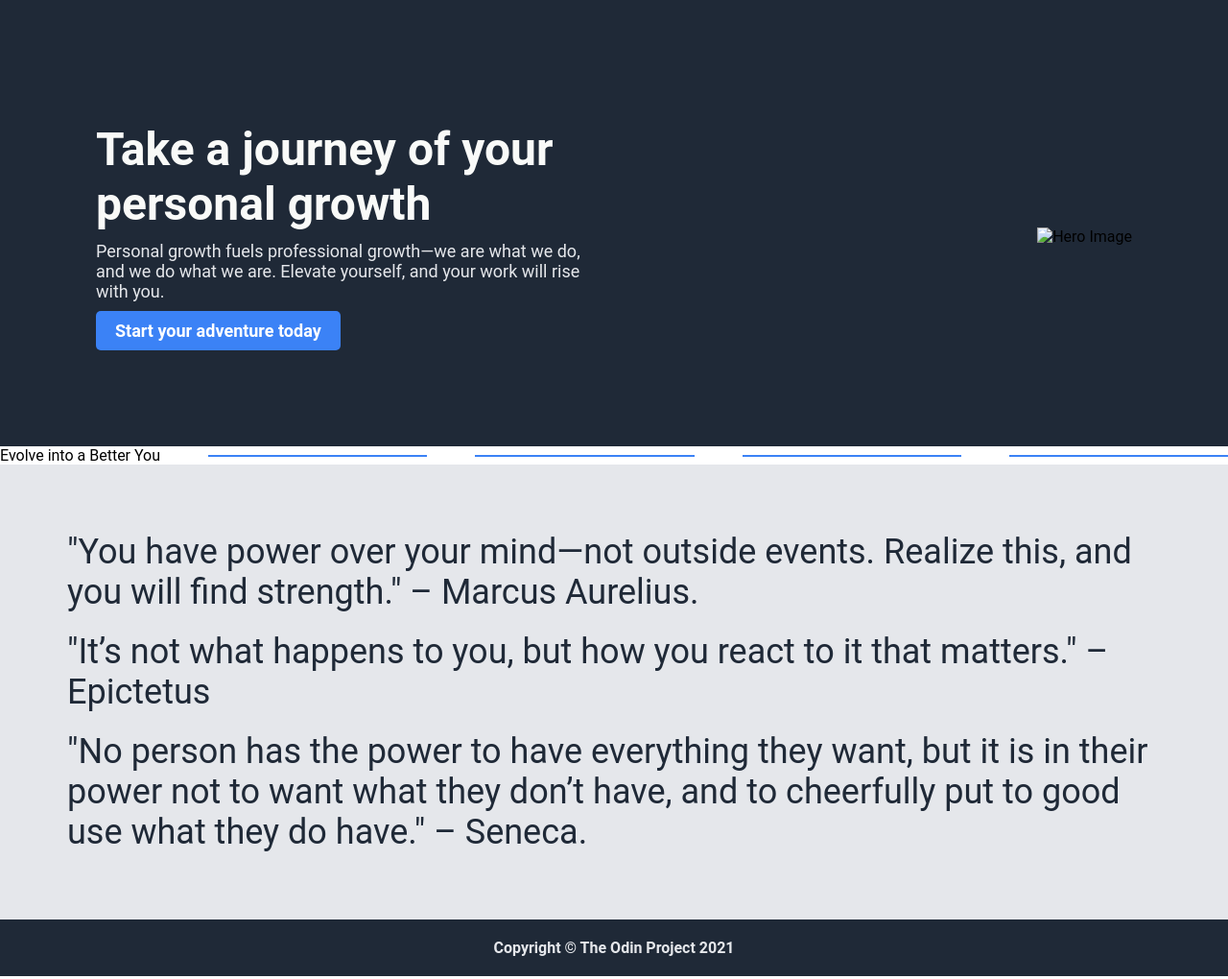
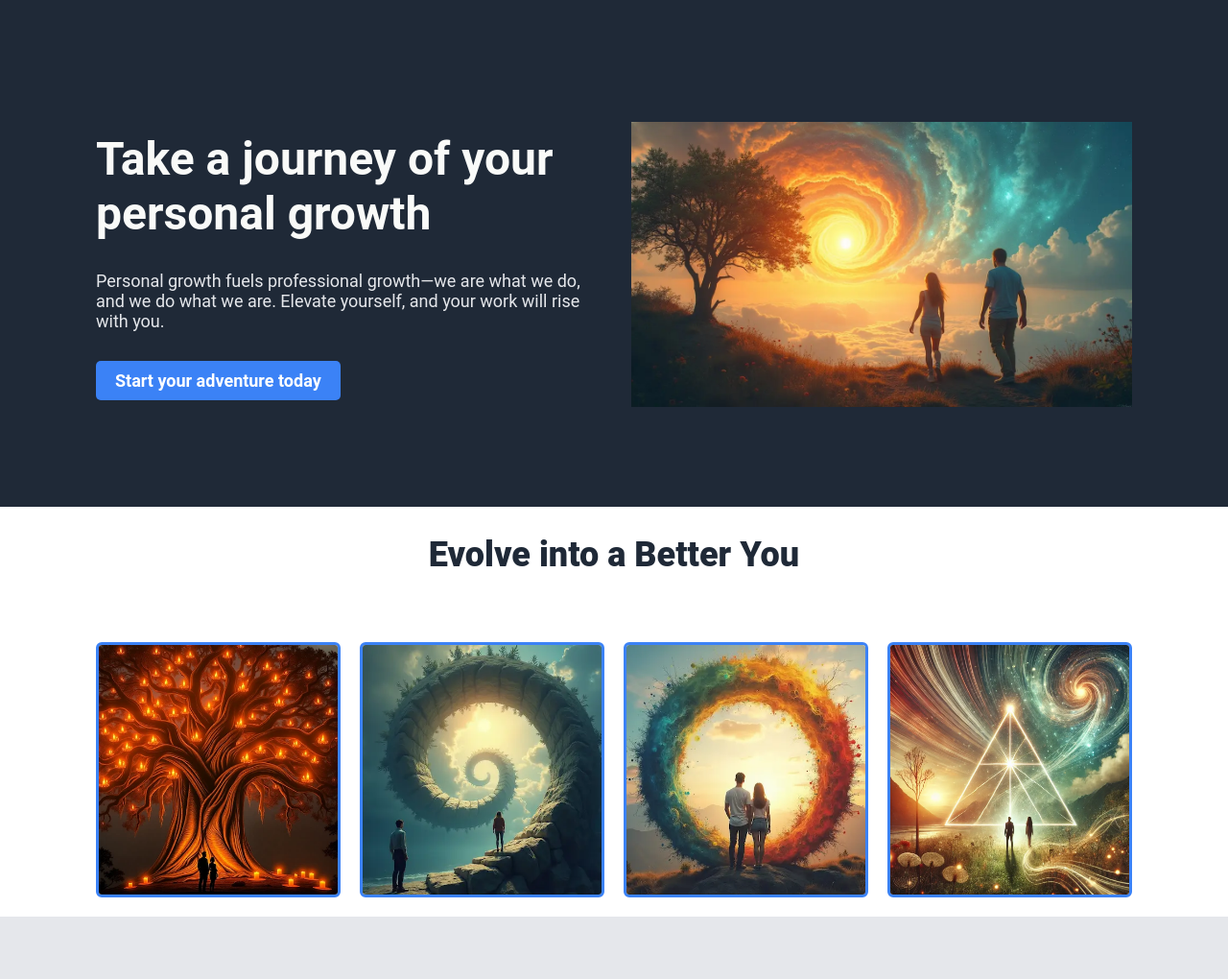
Before and after one commit to GeorgeGreen0/landing-page, a plain HTML site: page index.html in a window 1280 px wide. Shown: the part 83-1103 px from the top of the page at 96% size. Drawn offline with Linux system fonts and the light colour scheme.

Commit message:
Complete info section
Completed styles of information section;
Changed picture of header and added fallback jpg;
Added all four pics to the info section.
Now the info section has the titles and 4 pics,
all of them positioned as required by design.

```diff
--- a/index.html
+++ b/index.html
@@ -28,16 +28,41 @@
                     <div id="hero-button">Start your adventure today</div>
                 </div>
                 <div class="hero-image">
-                    <img id="hero-image" src="images/personal-journey-A0.jpeg" alt="Hero Image">
+                    <picture>
+                        <source srcset="images/personal-journey-A0.webp" type="image/webp">
+                        <img src="images/personal-journey-compressed.jpeg" alt="header image">
+                    </picture>
                 </div>
             </div>
     </div>
     <div id="info" class="info">
-        Evolve into a Better You
-        <div class="info-card"></div>
-        <div class="info-card"></div>
-        <div class="info-card"></div>
-        <div class="info-card"></div>
+        <h2>Evolve into a Better You</h2>
+            <div id="info-container">
+                <div class="info-card">
+                    <picture>
+                        <source srcset="images/tree-growth.webp" type="image/webp">
+                        <img src="images/tree-growth.jpg" alt="growth and resilience">
+                    </picture>
+                </div>
+                <div class="info-card">
+                    <picture>
+                        <source srcset="images/spiral-evolution-A0.webp" type="image/webp">
+                        <img src="images/spiral-evolution-A0.jpeg" alt="Illustrative Image">
+                    </picture>
+                </div>
+                <div class="info-card">
+                    <picture>
+                        <source srcset="images/circle-connection-0.webp" type="image/webp">
+                        <img src="images/circle-connection-0.jpeg" alt="Illustrative Image">
+                    </picture>
+                </div>
+                <div class="info-card">
+                    <picture>
+                        <source srcset="images/triangle-stability-0.webp" type="image/webp">
+                        <img src="" alt="Illustrative Image">
+                    </picture>
+                </div>
+             </div>
     </div>
     <div id="quotes" class="quotes">
         <div>"You have power over your mind—not outside events. Realize this, and you will find strength." – Marcus Aurelius. </div>
--- a/styles.css
+++ b/styles.css
@@ -92,15 +92,49 @@ nav ul {
     justify-content: flex-end;
     align-items: center;
     flex: 1;
+    overflow: hidden;
 }
 
-#hero-image {
-    max-width: 100%;
-    max-height: 100%;
-    width: auto;
-    height: auto;
-    object-fit: contain;
-  }
+.hero-image img {
+    width: 100%;
+    height: 100%;
+    object-fit: cover;
+    object-position: center;
+}
+
+.info {
+    display: flex;
+    flex-direction: column;
+    justify-content: center;
+    align-items: center;
+    gap: 20px;
+}
+
+.info h2 {
+    font-size: 36px;
+    font-weight: 900;
+    color: #1F2937;
+}
+
+#info-container {
+    display: flex;
+    gap: 20px;
+    padding: 20px 100px;
+}
+
+.info-card {
+    border: 3px solid #3b82f6;
+    flex: 1;
+    overflow: hidden;
+    border-radius: 6px;
+}
+
+.info-card img {
+    width: 100%;
+    height: 100%;
+    object-fit: cover;
+    object-position: center;
+}
 
 .quotes {
     display: flex;
@@ -128,16 +162,3 @@ nav ul {
     padding: 20px;
     font-weight: 700;
 }
-
-
-.info {
-    display: flex;
-    justify-content: center;
-    align-items: center;
-    gap: 50px;
-}
-
-.info-card {
-    border: 1px solid #3b82f6;
-    flex: 1;
-}
```
Also changed, not shown: images/circle-connection-0.webp (added), images/personal-journey-A0.webp (added), images/spiral-evolution-A0.webp (added), images/tree-growth.webp (added), images/triangle-stability-0.webp (added).
